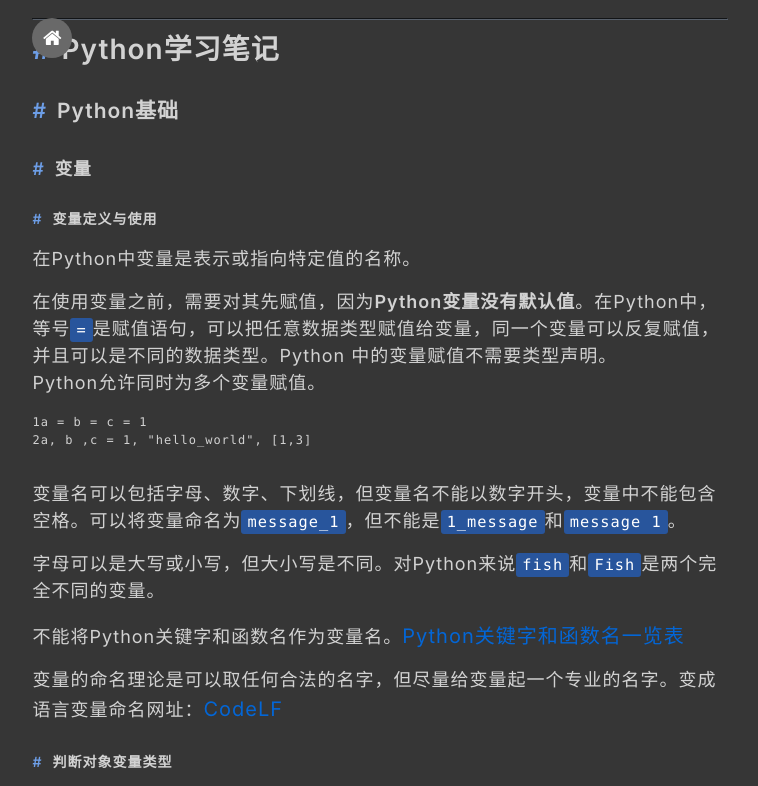
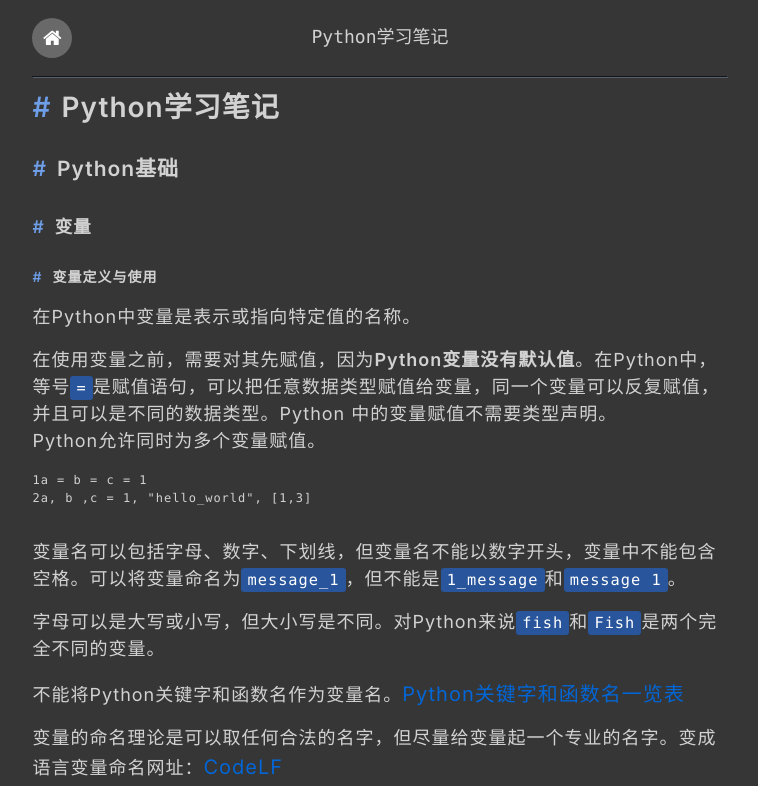
Before and after one commit to echo2025/echo2025.github.io, a plain HTML site: page 2020/12/21/Python学习笔记/index.html in a window 1280 px wide. Shown: the top 786 px of the page, without its empty margins (260-1018 px from the left). Drawn offline with Linux system fonts and the light colour scheme; a script that the page names is missing.

Commit message:
Site updated: 2020-12-21 14:12:20

```diff
--- a/2020/12/21/Python学习笔记/index.html
+++ b/2020/12/21/Python学习笔记/index.html
@@ -28,7 +28,7 @@
  replay-btn" aria-hidden="true"></i></a>
     <div class="post-title">
         <p>
-
+            Python学习笔记
         </p>
         <hr>
     </div>
```
Also changed, not shown: archives/2020/12/index.html (+1 -1 lines), archives/2020/index.html (+1 -1 lines), archives/index.html (+1 -1 lines), index.html (+1 -1 lines).
